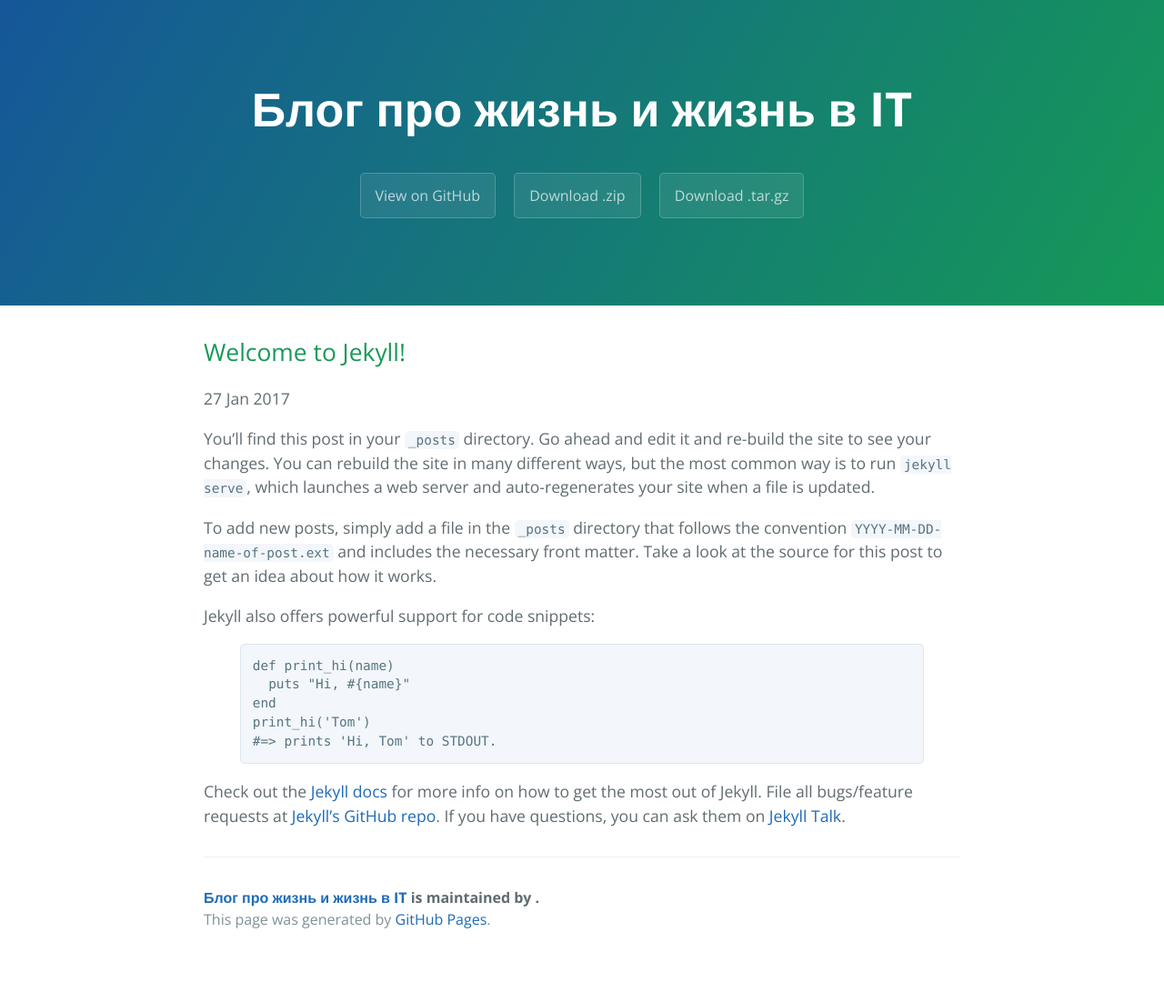
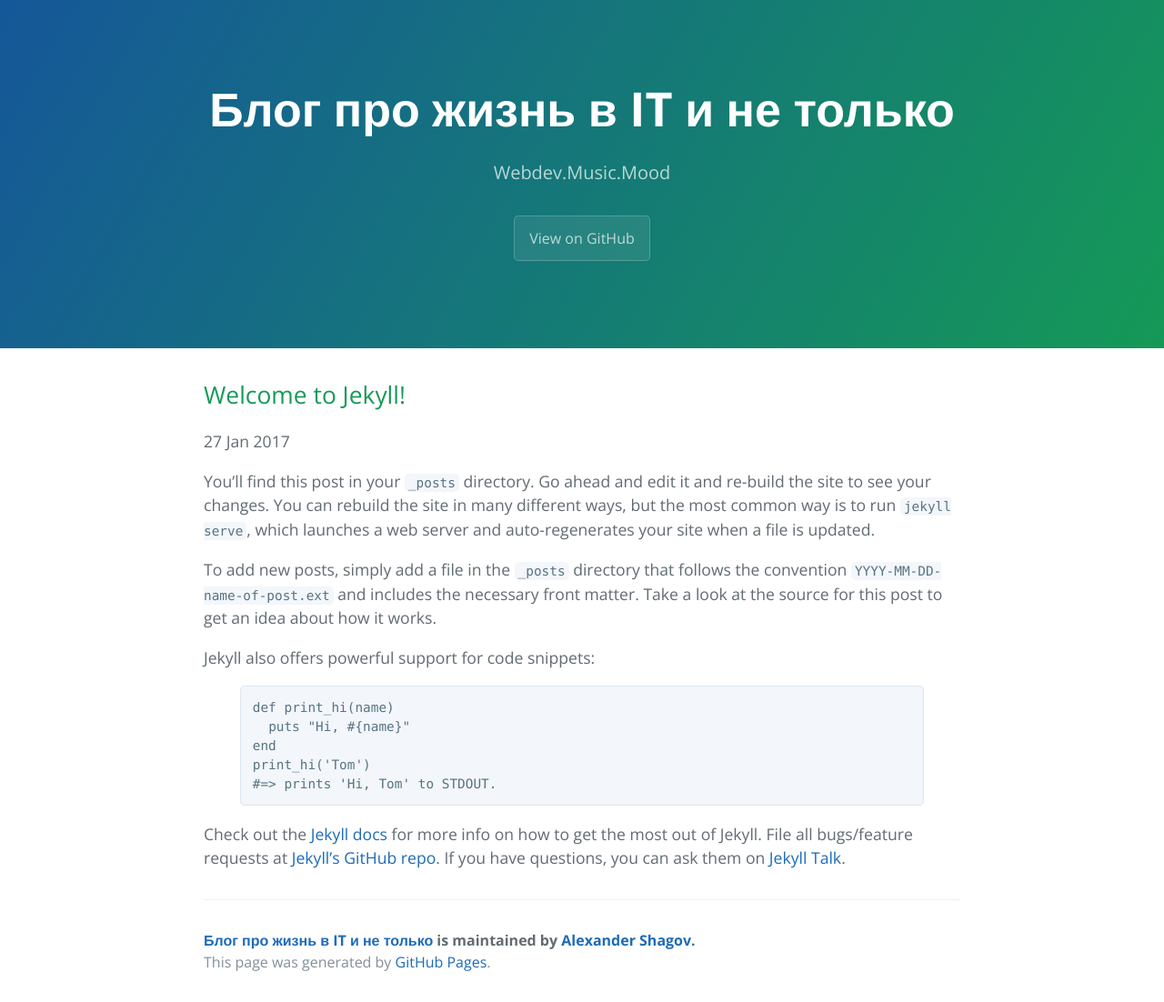
Before and after one commit to Socucius/socucius.github.io, a Jekyll site: the page built from _posts/2017-01-27-welcome-to-jekyll.markdown, in a window 1280 px wide. Shown: the whole page at 91% size. Built offline with Jekyll 4.4.1, drawn with Linux system fonts in a browser that asks for light colours; before the commit the page ends 1055 px from its top, so only the background shows below that.

Commit message:
Update configuration

```diff
--- a/_config.yml
+++ b/_config.yml
@@ -13,11 +13,15 @@
 # you will see them accessed via {{ site.title }}, {{ site.email }}, and so on.
 # You can create any custom variable you would like, and they will be accessible
 # in the templates via {{ site.myvariable }}.
-title: Блог про жизнь и жизнь в IT
+title: Блог про жизнь в IT и не только
+tagline: Webdev.Music.Mood
 # email: alexander.shgv@gmail.com
-description: > # Время вести блог наступило сейчас
+# description: > # Время вести блог наступило сейчас
 baseurl: "" # the subpath of your site, e.g. /blog
 url: "" # the base hostname & protocol for your site, e.g. http://example.com
+author:
+  name: 'Alexander Shagov'
+  url: 'http://shag.of.by'
 # Build settings
 markdown: kramdown
 theme: jekyll-theme-cayman
--- a/_includes/page-header.html
+++ b/_includes/page-header.html
@@ -1,7 +1,5 @@
 <section class="page-header">
   <h1 class="project-name">{{ site.title }}</h1>
   <h2 class="project-tagline">{{ site.tagline }}</h2>
-  <a href="#" class="btn">View on GitHub</a>
-  <a href="#" class="btn">Download .zip</a>
-  <a href="#" class="btn">Download .tar.gz</a>
+  <a href="https://github.com/Socucius/socucius.github.io" class="btn">View on GitHub</a>
 </section>
```
Also changed, not shown: index.md (+1 -1 lines), _layouts/home.html (deleted).
